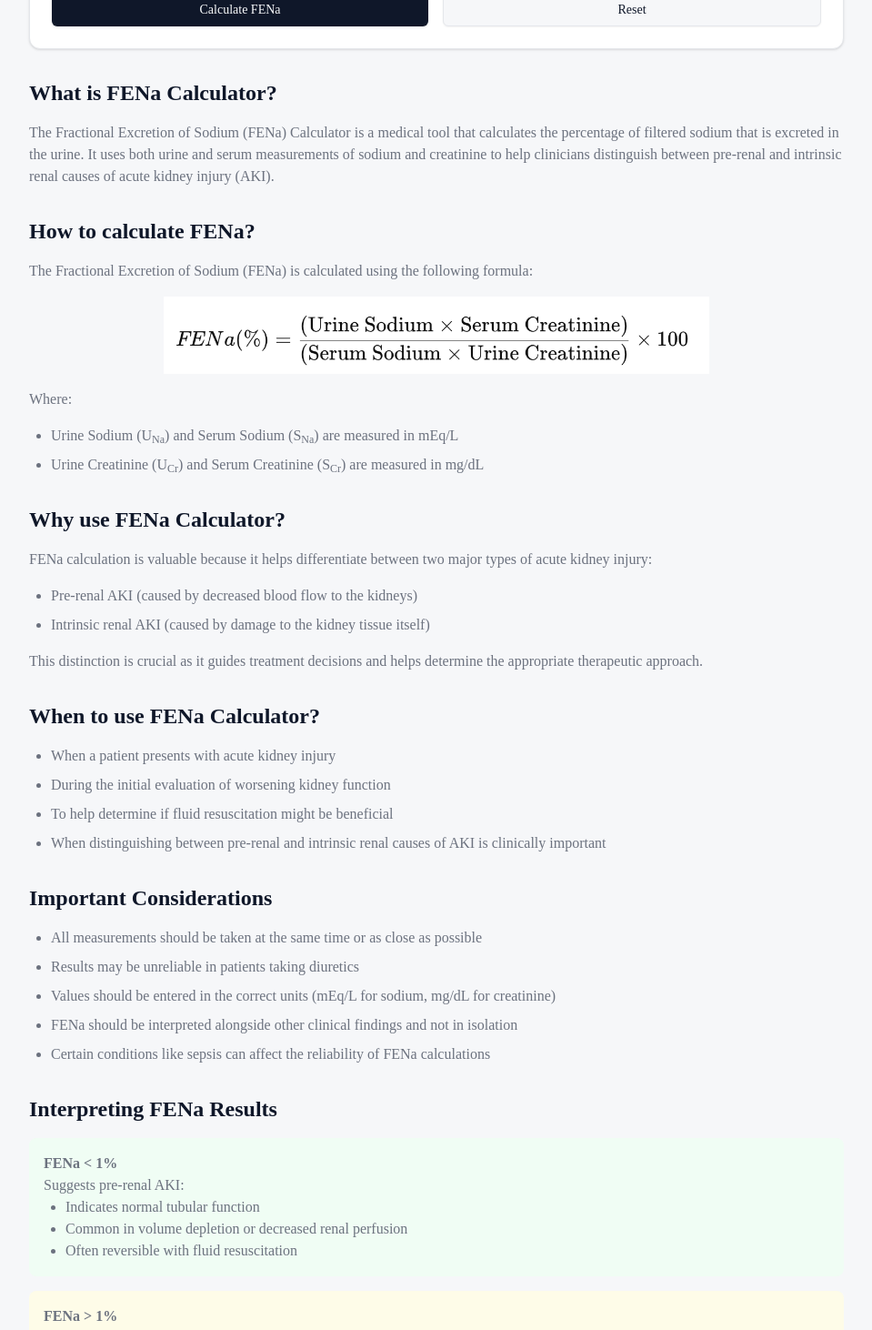
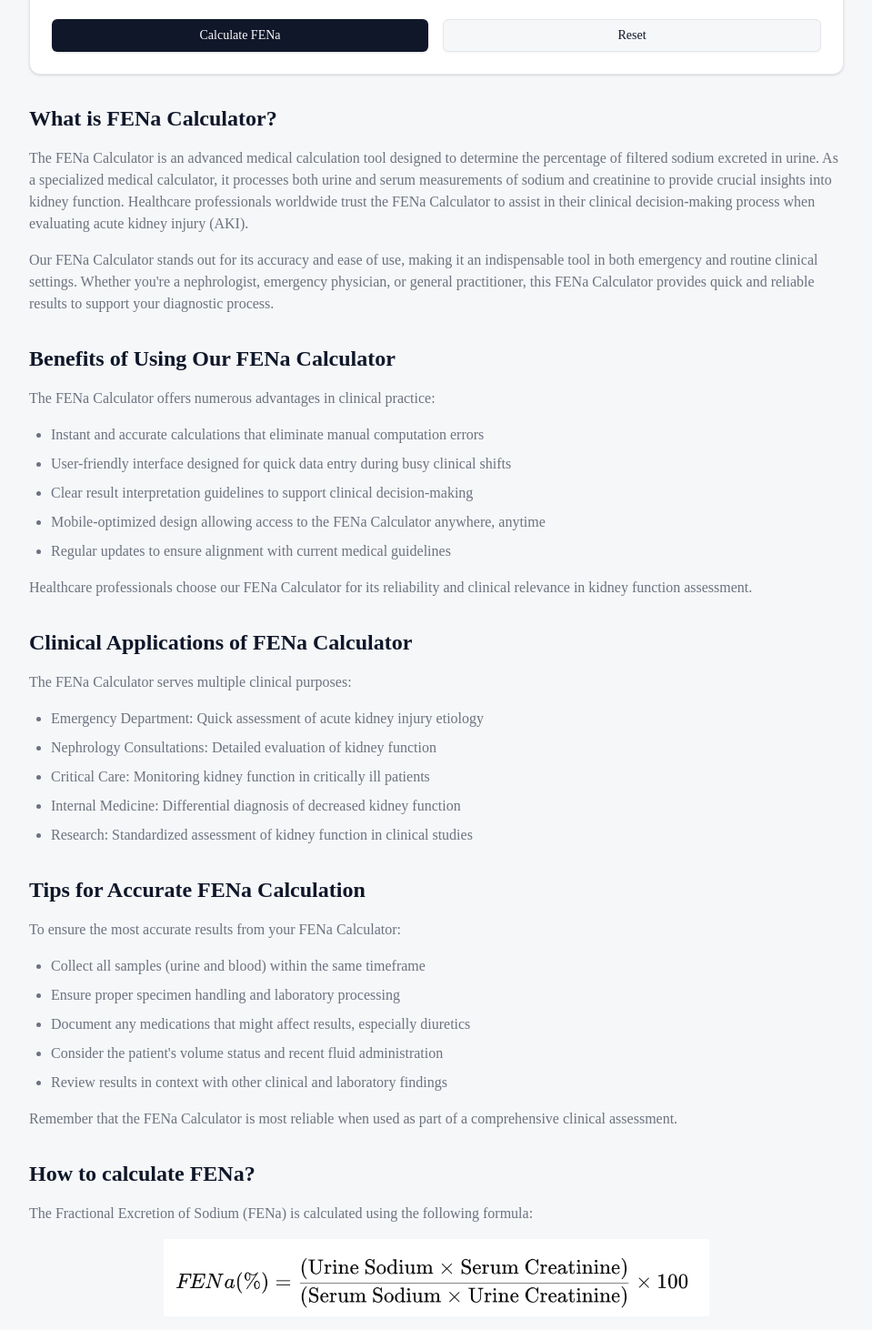
Before and after one commit to blackpill/fenacalculator.com, a Next.js app: page / in a window 1280 px wide. Shown: the part 420-1882 px from the top of the page at 91% size, without its empty margins (160-1119 px from the left). Built offline with nearby package versions, Linux system fonts and the light colour scheme.

Commit message:
change for SEO

```diff
--- a/app/page.tsx
+++ b/app/page.tsx
@@ -6,9 +6,9 @@ export default function Home() {
     <main className="min-h-screen p-4 md:p-8 bg-background">
       <div className="max-w-4xl mx-auto space-y-8">
         <div className="text-center space-y-4">
-          <h1 className="text-4xl font-bold text-primary">FENa Calculator</h1>
+          <h1 className="text-4xl font-bold text-primary">FENa Calculator: Tool for Kidney Function Assessment</h1>
           <p className="text-lg text-muted-foreground">
-            Calculate the Fractional Excretion of Sodium (FENa) to help differentiate pre-renal from intrinsic renal acute kidney injury
+            The FENa Calculator is a reliable medical tool for calculating the Fractional Excretion of Sodium (FENa). This calculator helps healthcare professionals differentiate pre-renal from intrinsic renal acute kidney injury with precision and accuracy.
           </p>
         </div>
 
@@ -18,8 +18,58 @@ export default function Home() {
           <section className="space-y-4">
             <h2 className="text-2xl font-semibold text-primary">What is FENa Calculator?</h2>
             <p>
-              The Fractional Excretion of Sodium (FENa) Calculator is a medical tool that calculates the percentage of filtered sodium that is excreted in the urine.
-              It uses both urine and serum measurements of sodium and creatinine to help clinicians distinguish between pre-renal and intrinsic renal causes of acute kidney injury (AKI).
+              The FENa Calculator is an advanced medical calculation tool designed to determine the percentage of filtered sodium excreted in urine. As a specialized medical calculator, it processes both urine and serum measurements of sodium and creatinine to provide crucial insights into kidney function. Healthcare professionals worldwide trust the FENa Calculator to assist in their clinical decision-making process when evaluating acute kidney injury (AKI).
+            </p>
+            <p>
+              Our FENa Calculator stands out for its accuracy and ease of use, making it an indispensable tool in both emergency and routine clinical settings. Whether you're a nephrologist, emergency physician, or general practitioner, this FENa Calculator provides quick and reliable results to support your diagnostic process.
+            </p>
+          </section>
+
+          <section className="space-y-4">
+            <h2 className="text-2xl font-semibold text-primary">Benefits of Using Our FENa Calculator</h2>
+            <p>
+              The FENa Calculator offers numerous advantages in clinical practice:
+            </p>
+            <ul className="list-disc pl-6 space-y-2">
+              <li>Instant and accurate calculations that eliminate manual computation errors</li>
+              <li>User-friendly interface designed for quick data entry during busy clinical shifts</li>
+              <li>Clear result interpretation guidelines to support clinical decision-making</li>
+              <li>Mobile-optimized design allowing access to the FENa Calculator anywhere, anytime</li>
+              <li>Regular updates to ensure alignment with current medical guidelines</li>
+            </ul>
+            <p>
+              Healthcare professionals choose our FENa Calculator for its reliability and clinical relevance in kidney function assessment.
+            </p>
+          </section>
+
+          <section className="space-y-4">
+            <h2 className="text-2xl font-semibold text-primary">Clinical Applications of FENa Calculator</h2>
+            <p>
+              The FENa Calculator serves multiple clinical purposes:
+            </p>
+            <ul className="list-disc pl-6 space-y-2">
+              <li>Emergency Department: Quick assessment of acute kidney injury etiology</li>
+              <li>Nephrology Consultations: Detailed evaluation of kidney function</li>
+              <li>Critical Care: Monitoring kidney function in critically ill patients</li>
+              <li>Internal Medicine: Differential diagnosis of decreased kidney function</li>
+              <li>Research: Standardized assessment of kidney function in clinical studies</li>
+            </ul>
+          </section>
+
+          <section className="space-y-4">
+            <h2 className="text-2xl font-semibold text-primary">Tips for Accurate FENa Calculation</h2>
+            <p>
+              To ensure the most accurate results from your FENa Calculator:
+            </p>
+            <ul className="list-disc pl-6 space-y-2">
+              <li>Collect all samples (urine and blood) within the same timeframe</li>
+              <li>Ensure proper specimen handling and laboratory processing</li>
+              <li>Document any medications that might affect results, especially diuretics</li>
+              <li>Consider the patient's volume status and recent fluid administration</li>
+              <li>Review results in context with other clinical and laboratory findings</li>
+            </ul>
+            <p>
+              Remember that the FENa Calculator is most reliable when used as part of a comprehensive clinical assessment.
             </p>
           </section>
 
@@ -108,7 +158,7 @@ export default function Home() {
         </div>
 
         <div className="text-sm text-muted-foreground text-center">
-          <p>This calculator is for educational purposes only. Always consult with a healthcare provider for medical advice.</p>
+          <p>This calculator is for informational purposes only. Always consult with a healthcare provider for medical advice.</p>
 
           <section className="mt-8 text-left">
             <h2 className="text-2xl font-semibold text-primary mb-4">References</h2>
```
